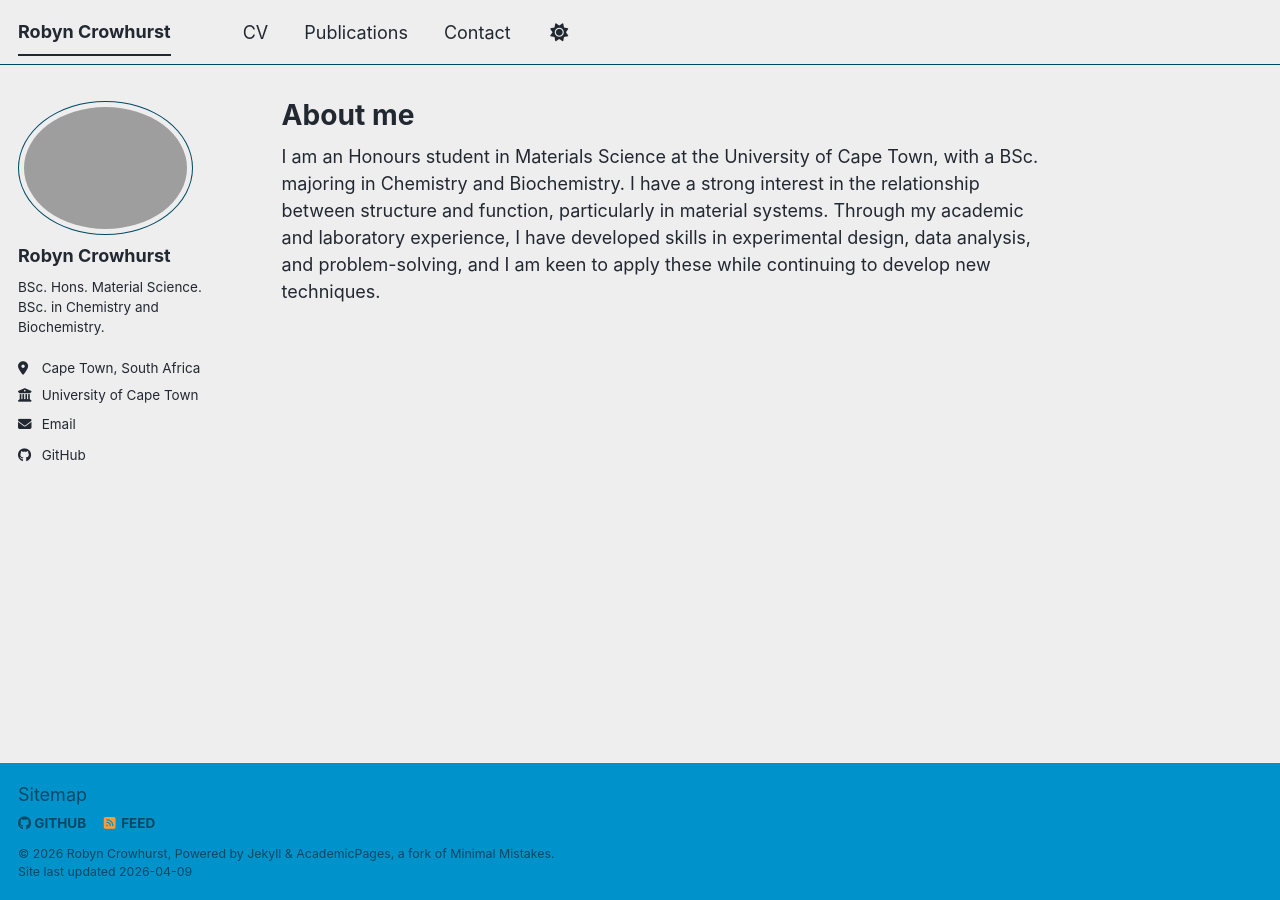
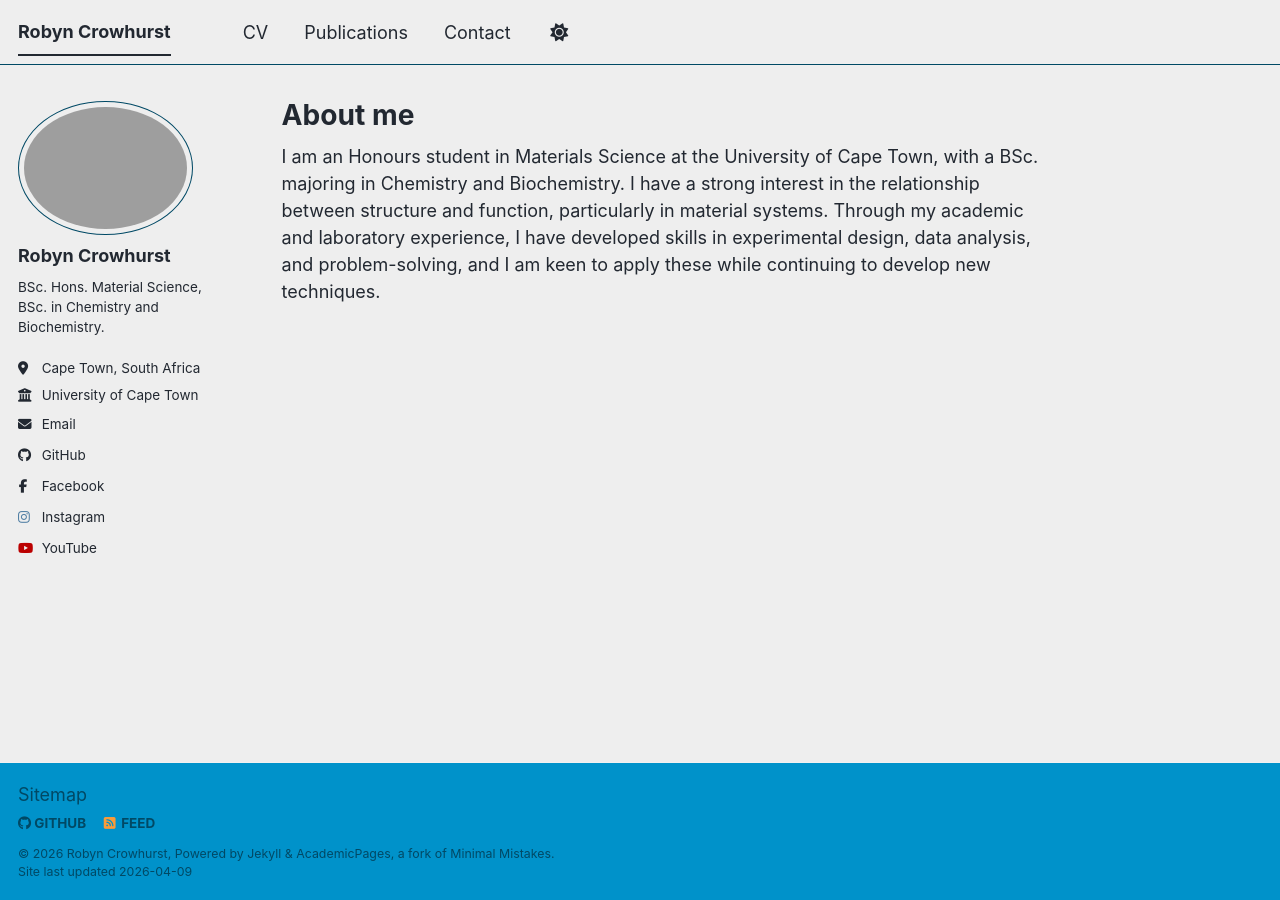
Before and after one commit to RutherfordsGold/ePortfolio, a Jekyll site: the page built from _pages/about.md, in a window 1280 px wide. Built offline with Jekyll 4.4.1, drawn with Linux system fonts in a browser that asks for light colours; a script bundle is joined from its source files by our own code; library files that are not in the unit come from our copies; some of the changed lines change nothing that is shown.

Commit message:
Added socials

```diff
--- a/_config.yml
+++ b/_config.yml
@@ -27,7 +27,7 @@ author:
   avatar: "profile.png"
   name: "Robyn Crowhurst"
   pronouns: # example: "she/her"
-  bio: "BSc. Hons. Material Science. BSc. in Chemistry and Biochemistry."
+  bio: "BSc. Hons. Material Science, BSc. in Chemistry and Biochemistry."
   location: "Cape Town, South Africa"
   employer: "University of Cape Town"
   uri: # URL
@@ -50,20 +50,20 @@ author:
   bitbucket: # Username - Update with your username on the site
   codepen: # Username
   dribbble: # Username
-  github: "academicpages"
+  github: "RutherfordsGold"
   kaggle: # Username
   stackoverflow: # User number or user number and name (i.e., use "1" or "1/jeff-atwood")
 
   # Social media
   artstation: # Username
   bluesky: #"bsky.app" # Replace this with you Bluesky username
-  facebook: # Username
+  facebook: Robyn Crowhurst
   flickr: # Username
   foursquare: # Username
   goodreads: # Username
   google_plus: # Username
   keybase: # Username
-  instagram: # Username
+  instagram: robyncrowhurst
   lastfm: # Username
   linkedin: # Username
   mastodon: # URL
@@ -78,7 +78,7 @@ author:
   weibo: # Username
   wikipedia: # Username
   xing: # Username
-  youtube: # Username
+  youtube: Robyn Crowhurst
   zhihu: # Username
 
 # Publication Category - The following the list of publication categories and their headings
```
